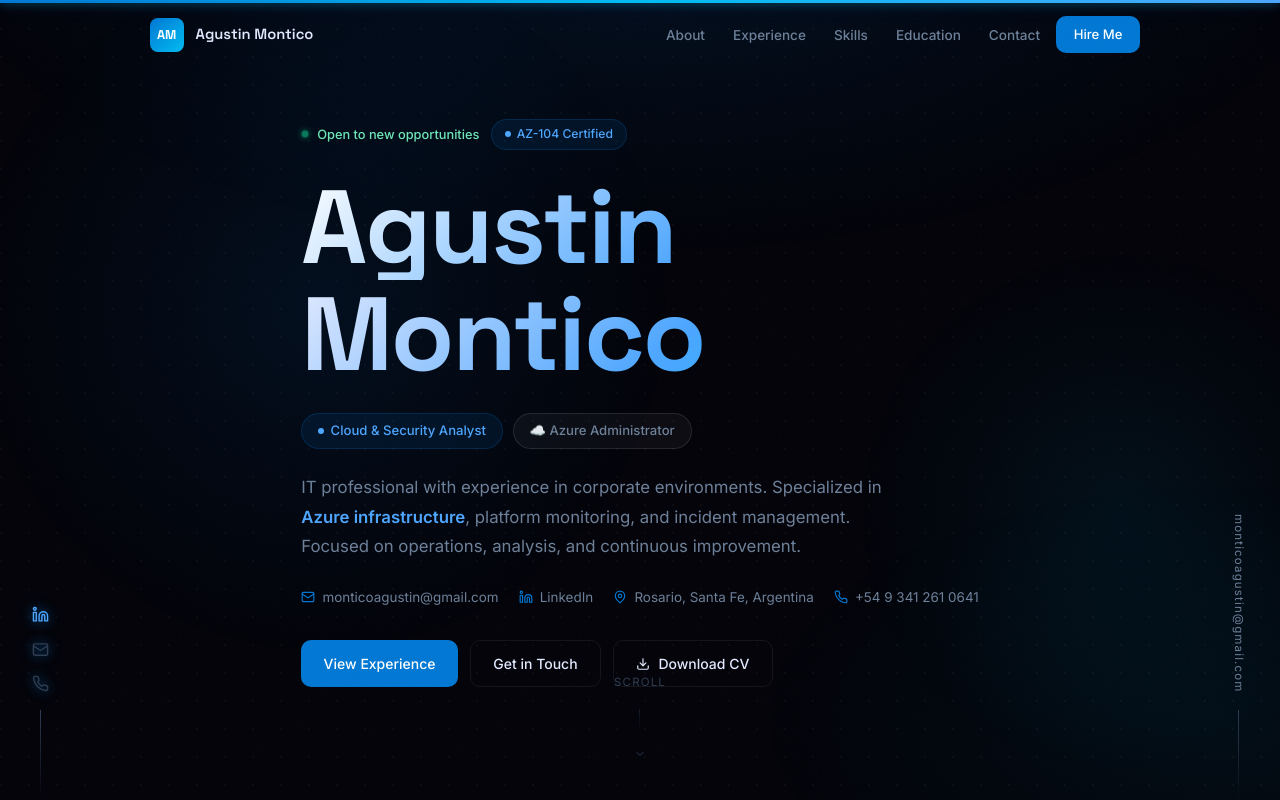
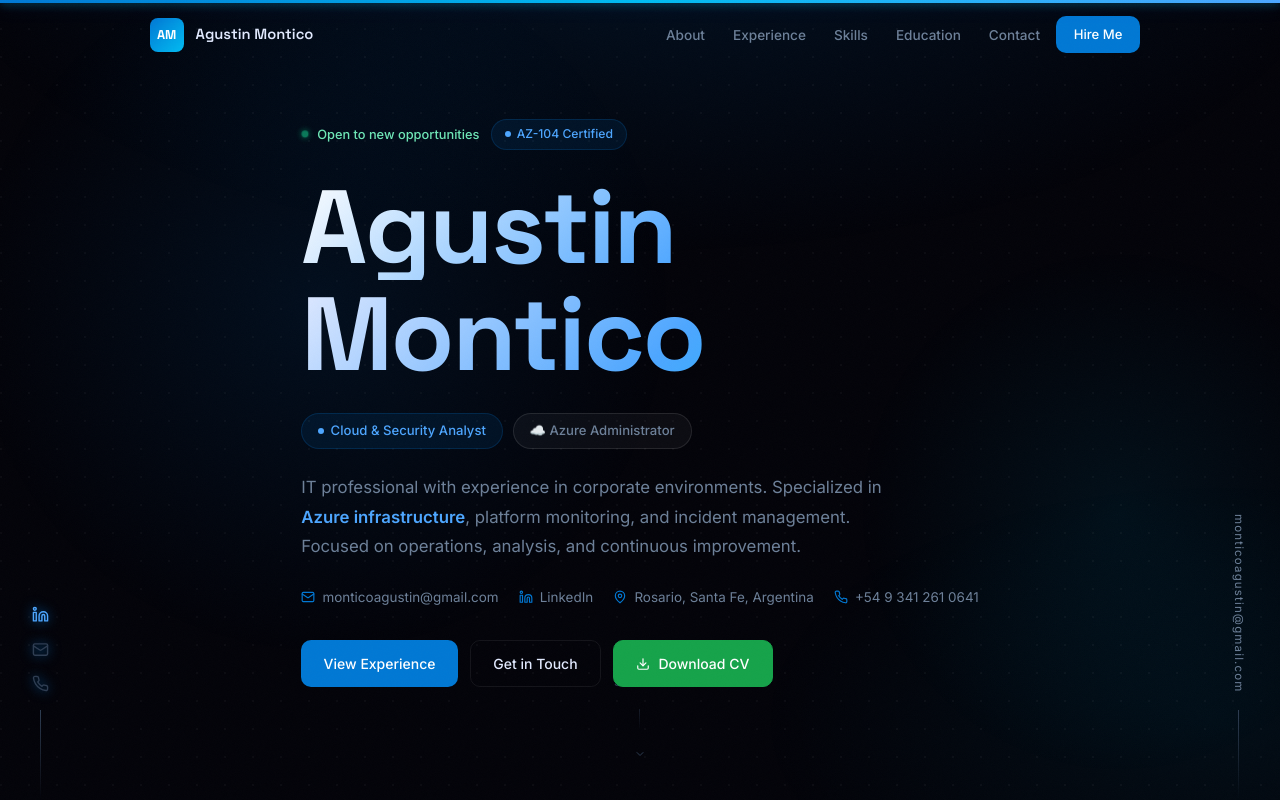
Before and after one commit to monticoagustin/CV-Agustin-Montico, a React (Vite) app: page / in a window 1280 px wide. Shown: the top 800 px of the page. Built offline with nearby package versions, Linux system fonts and the light colour scheme.

Commit message:
Make Download CV button green

```diff
--- a/src/components/Hero.jsx
+++ b/src/components/Hero.jsx
@@ -141,7 +141,7 @@ export default function Hero() {
               whileHover={{ scale: 1.04 }} whileTap={{ scale: 0.96 }}>
               Get in Touch
             </motion.a>
-            <motion.a href="/Agustin_Montico(CV-English).pdf" download className="btn btn-outline"
+            <motion.a href="/Agustin_Montico(CV-English).pdf" download className="btn btn-green"
               onClick={rippleBlue} whileHover={{ scale: 1.04 }} whileTap={{ scale: 0.96 }}>
               <Download size={14} />Download CV
             </motion.a>
--- a/src/index.css
+++ b/src/index.css
@@ -202,6 +202,18 @@ h4 {
 .btn-outline:hover {
   border-color: var(--border-accent);
   background: var(--azure-10);
+}
+
+.btn-green {
+  background: #16a34a;
+  color: #fff;
+  border: 1px solid #16a34a;
+}
+
+.btn-green:hover {
+  background: #15803d;
+  border-color: #15803d;
+  box-shadow: 0 0 24px rgba(22, 163, 74, 0.35);
 }
 
 /* ===== BADGE ===== */
```
